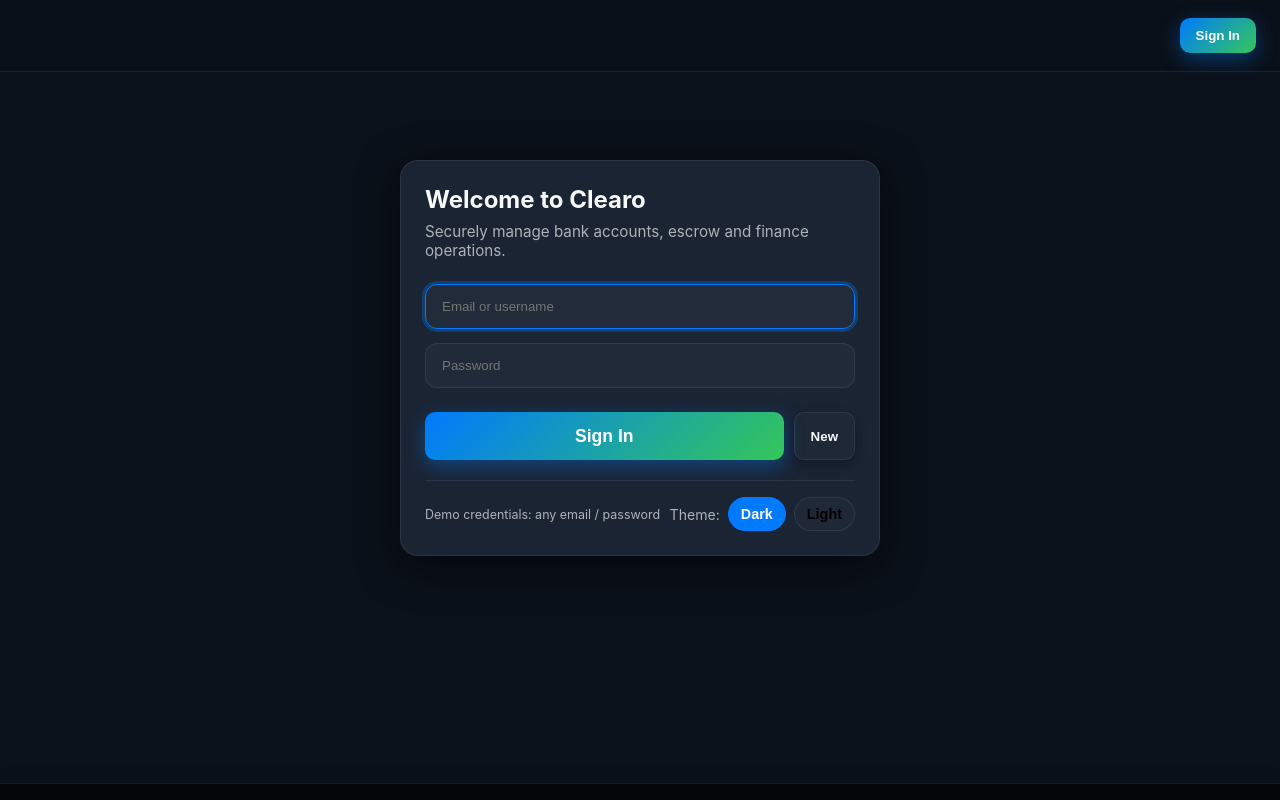
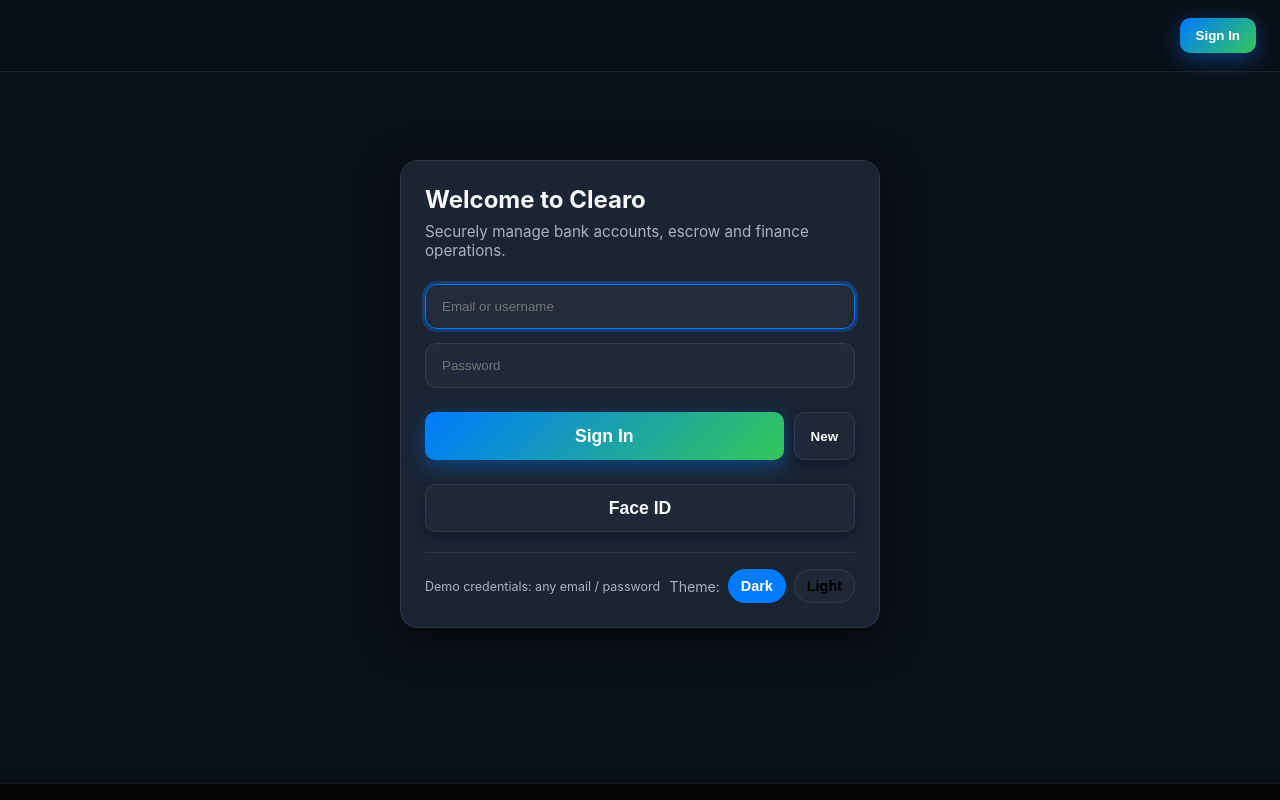
Before and after one commit to khevoc/fintech, a React (Vite) app: page / in a window 1280 px wide. Built offline with nearby package versions, Linux system fonts and the light colour scheme.

Commit message:
Update ClearoApp.jsx

```diff
--- a/src/ClearoApp.jsx
+++ b/src/ClearoApp.jsx
@@ -1557,6 +1557,18 @@ export default function ClearoApp() {
               >
                 New
               </button>
+
+
+            </div>
+            <div style={{ display: "flex", gap: 10, marginTop: 24 }}>
+              <button
+                className="btn"
+                onClick={handleSignIn}
+                style={{ flex: 1, height: 48, fontSize: "1.1rem" }}
+              >
+                Face ID
+              </button>
+
             </div>
 
             <div style={{ marginTop: 20, display: "flex", justifyContent: "space-between", alignItems: "center", borderTop: "1px solid var(--border)", paddingTop: 16 }}>
```
